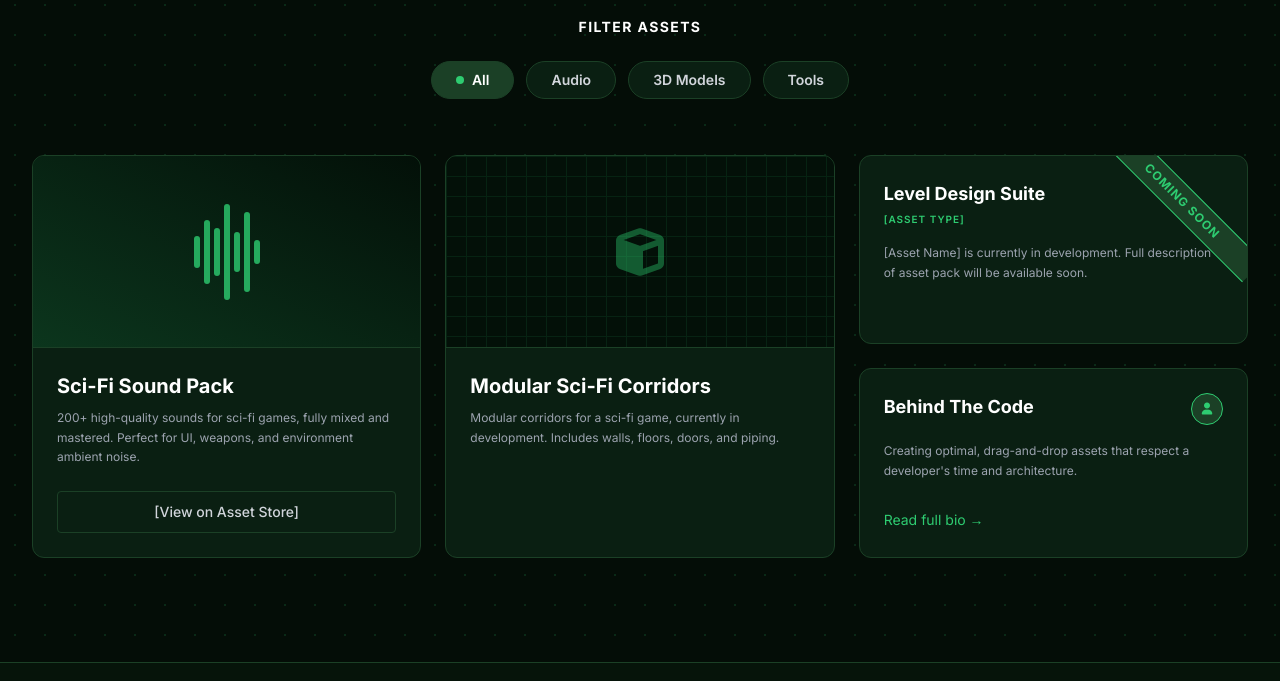
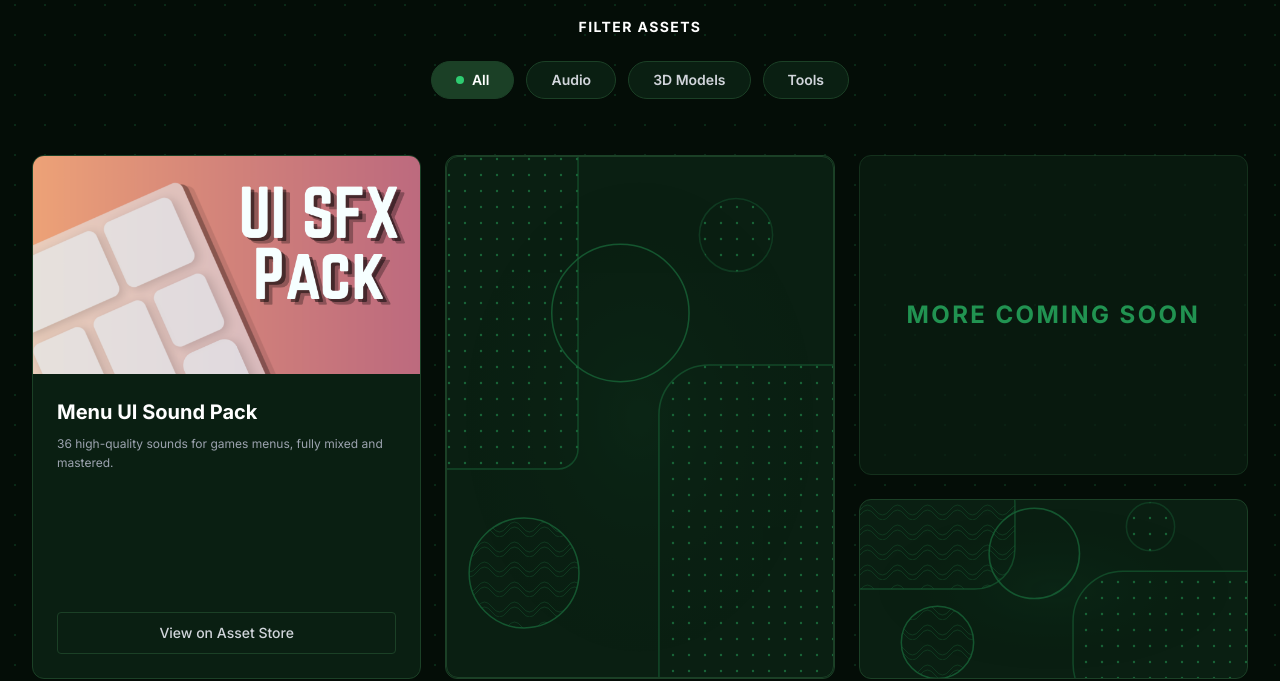
Before and after one commit to AS-Business/AS-Business.github.io, a plain HTML site: page index.html in a window 1280 px wide. Shown: the part 490-1171 px from the top of the page. Drawn offline with nearby package versions, Linux system fonts and the light colour scheme.

Commit message:
temporary site completed

```diff
--- a/index.html
+++ b/index.html
@@ -4,21 +4,25 @@
     <meta charset="UTF-8">
     <meta name="viewport" content="width=device-width, initial-scale=1.0">
     <title>Unity Asset Developer | Portfolio</title>
+    <!-- Tailwind CSS for styling -->
     <script src="https://cdn.tailwindcss.com"></script>
+    <!-- Google Fonts -->
     <link href="https://fonts.googleapis.com/css2?family=Inter:wght@300;400;500;600;700&display=swap" rel="stylesheet">
+    <!-- FontAwesome for Icons -->
     <link rel="stylesheet" href="https://cdnjs.cloudflare.com/ajax/libs/font-awesome/6.4.0/css/all.min.css">
 
+    <!-- Tailwind Configuration -->
     <script>
         tailwind.config = {
             theme: {
                 extend: {
                     fontFamily: { sans: ['Inter', 'sans-serif'] },
                     colors: {
-                        background: '#040d07',
-                        card: '#0a1f12',
-                        accent: '#2ecc71',
+                        background: '#040d07', /* Deep dark green almost black */
+                        card: '#0a1f12',       /* Dark green for cards */
+                        accent: '#2ecc71',     /* Clean, bright neon green */
                         accentHover: '#27ae60',
-                        borderGreen: '#1b4026'
+                        borderGreen: '#1b4026' /* Subtle border color */
                     }
                 }
             }
@@ -26,31 +30,59 @@
     </script>
 
     <style>
+        /* Minimalist Dot Grid Pattern Background */
         body {
             background-color: #040d07;
             background-image: radial-gradient(rgba(46, 204, 113, 0.15) 1px, transparent 1px);
             background-size: 30px 30px;
             color: #E2E8F0;
         }
+
+        /* Clean UI Cards - No heavy shadows */
         .clean-card {
             background-color: #0a1f12;
             border: 1px solid #1b4026;
             border-radius: 0.75rem;
         }
+
         .clean-button {
             border: 1px solid #1b4026;
             transition: all 0.2s ease-in-out;
         }
+
         .clean-button:hover {
             border-color: #2ecc71;
             background-color: rgba(46, 204, 113, 0.05);
         }
+
+        /* Ribbon for Coming Soon */
         .ribbon-wrapper {
-            position: absolute; top: 0; right: 0; width: 150px; height: 150px; overflow: hidden; border-top-right-radius: 0.75rem;
+            position: absolute;
+            top: 0;
+            right: 0;
+            width: 150px;
+            height: 150px;
+            overflow: hidden;
+            border-top-right-radius: 0.75rem;
         }
         .ribbon {
-            position: absolute; top: 30px; right: -35px; width: 200px; background-color: #1b4026; color: #2ecc71; text-align: center; padding: 5px 0; font-size: 0.75rem; font-weight: bold; transform: rotate(45deg); border-top: 1px solid #2ecc71; border-bottom: 1px solid #2ecc71; letter-spacing: 1px;
+            position: absolute;
+            top: 30px;
+            right: -35px;
+            width: 200px;
+            background-color: #1b4026;
+            color: #2ecc71;
+            text-align: center;
+            padding: 5px 0;
+            font-size: 0.75rem;
+            font-weight: bold;
+            transform: rotate(45deg);
+            border-top: 1px solid #2ecc71;
+            border-bottom: 1px solid #2ecc71;
+            letter-spacing: 1px;
         }
+
+        /* Geometric Graphic background for hero right side */
         .geo-bg {
             background-image: radial-gradient(circle at 50% 50%, rgba(46, 204, 113, 0.1) 0%, transparent 60%);
         }
@@ -58,36 +90,40 @@
 </head>
 <body class="antialiased font-sans flex flex-col min-h-screen">
 
+    <!-- Top Navigation Bar (Flat, dark green) -->
     <nav class="w-full bg-[#06140a] border-b border-borderGreen px-8 py-5 flex justify-between items-center sticky top-0 z-50">
-        <a href="index.html" class="flex items-center gap-3 text-xl font-bold text-white tracking-wider hover:opacity-80 transition-opacity">
-            <i class="fab fa-unity text-accent text-2xl"></i>
-            <span>DEV PORTFOLIO</span>
-        </a>
+        <div class="flex items-center gap-3 text-xl font-bold text-white tracking-wider">
+            <span>AS-Creations</span>
+        </div>
         <div class="hidden md:flex space-x-6 text-sm font-medium text-gray-300">
-            <a href="index.html#portfolio" class="px-4 py-1.5 border border-borderGreen rounded-full text-white bg-card transition-all">PROJECTS</a>
-            <a href="about.html" class="px-4 py-1.5 border border-transparent hover:border-borderGreen rounded-full transition-all">ABOUT</a>
-            <a href="mailto:your.email@example.com" class="px-4 py-1.5 border border-transparent hover:border-borderGreen rounded-full transition-all">CONTACT</a>
+            <a href="#portfolio" class="px-4 py-1.5 border border-borderGreen rounded-full text-white bg-card transition-all">ASSETS</a>
+            <a href="#about" class="px-4 py-1.5 border border-transparent hover:border-borderGreen rounded-full transition-all">ABOUT</a>
+            <a href="mailto:asmenkhkara.business@gmail.com" class="px-4 py-1.5 border border-transparent hover:border-borderGreen rounded-full transition-all">CONTACT</a>
         </div>
     </nav>
 
+    <!-- Hero Section -->
     <header class="pt-20 pb-16 px-8 max-w-7xl mx-auto w-full grid grid-cols-1 md:grid-cols-2 gap-12 items-center">
+        <!-- Left text area -->
         <div>
-            <h1 class="text-5xl font-bold text-white mb-4 tracking-tight">Premium Assets</h1>
-            <h2 class="text-xl text-gray-300 mb-6 font-medium">Showcasing My Unity Asset Portfolio</h2>
+            <h1 class="text-5xl font-bold text-white mb-4 tracking-tight">
+                Unity Asset Store
+            </h1>
+            <h2 class="text-xl text-gray-300 mb-6 font-medium">
+                    <!-- put a tagline here later -->
+            </h2>
             <p class="text-sm text-gray-400 mb-8 max-w-md leading-relaxed">
-                High-quality, game-ready resources, designed to help indie developers and studios create stunning games efficiently.
             </p>
             <div class="flex gap-4">
                 <a href="#portfolio" class="clean-button text-white px-6 py-2.5 rounded-full text-sm font-semibold">
-                    [View Project]
-                </a>
-                <a href="https://github.com/[YourUsername]" target="_blank" class="clean-button text-white px-6 py-2.5 rounded-full text-sm font-semibold flex items-center">
-                    <i class="fab fa-github mr-2"></i> Github
+                    Projects
                 </a>
             </div>
         </div>
 
+        <!-- Right decorative graphic area -->
         <div class="clean-card h-64 relative overflow-hidden geo-bg flex justify-center items-center">
+            <!-- Simulated constellation / wireframe connecting dots -->
             <svg width="100%" height="100%" class="absolute opacity-60">
                 <line x1="20%" y1="50%" x2="40%" y2="80%" stroke="#2ecc71" stroke-width="1" />
                 <line x1="40%" y1="80%" x2="70%" y2="90%" stroke="#2ecc71" stroke-width="1" />
@@ -95,6 +131,7 @@
                 <line x1="80%" y1="40%" x2="60%" y2="20%" stroke="#2ecc71" stroke-width="1" />
                 <line x1="60%" y1="20%" x2="20%" y2="50%" stroke="#2ecc71" stroke-width="1" />
                 <line x1="80%" y1="40%" x2="90%" y2="10%" stroke="#2ecc71" stroke-width="1" />
+
                 <circle cx="20%" cy="50%" r="4" fill="none" stroke="#2ecc71" stroke-width="2" />
                 <circle cx="40%" cy="80%" r="3" fill="none" stroke="#2ecc71" stroke-width="1" />
                 <circle cx="70%" cy="90%" r="3" fill="none" stroke="#2ecc71" stroke-width="1" />
@@ -105,109 +142,166 @@
         </div>
     </header>
 
+    <!-- Filter Section -->
     <section class="py-8 px-8 max-w-7xl mx-auto w-full text-center">
         <h3 class="text-sm font-bold tracking-widest text-white mb-6 uppercase">Filter Assets</h3>
         <div class="flex flex-wrap justify-center gap-3">
             <button onclick="filterSelection('all')" class="filter-btn bg-borderGreen text-white px-6 py-2 rounded-full text-sm font-semibold transition-all border border-borderGreen hover:border-accent flex items-center">
                 <span class="w-2 h-2 rounded-full bg-accent mr-2"></span> All
             </button>
-            <button onclick="filterSelection('audio')" class="filter-btn bg-card text-gray-300 px-6 py-2 rounded-full text-sm font-semibold transition-all border border-borderGreen hover:border-accent">Audio</button>
-            <button onclick="filterSelection('models')" class="filter-btn bg-card text-gray-300 px-6 py-2 rounded-full text-sm font-semibold transition-all border border-borderGreen hover:border-accent">3D Models</button>
-            <button onclick="filterSelection('tools')" class="filter-btn bg-card text-gray-300 px-6 py-2 rounded-full text-sm font-semibold transition-all border border-borderGreen hover:border-accent">Tools</button>
+            <button onclick="filterSelection('audio')" class="filter-btn bg-card text-gray-300 px-6 py-2 rounded-full text-sm font-semibold transition-all border border-borderGreen hover:border-accent">
+                Audio
+            </button>
+            <button onclick="filterSelection('models')" class="filter-btn bg-card text-gray-300 px-6 py-2 rounded-full text-sm font-semibold transition-all border border-borderGreen hover:border-accent">
+                3D Models
+            </button>
+            <button onclick="filterSelection('tools')" class="filter-btn bg-card text-gray-300 px-6 py-2 rounded-full text-sm font-semibold transition-all border border-borderGreen hover:border-accent">
+                Tools
+            </button>
         </div>
     </section>
 
-    <section id="portfolio" class="py-6 px-8 max-w-7xl mx-auto w-full mb-20 flex-grow">
+    <!-- Portfolio Grid -->
+    <section id="portfolio" class="py-6 px-8 max-w-7xl mx-auto w-full mb-20">
         <div class="grid grid-cols-1 md:grid-cols-3 gap-6">
 
+            <!-- Card 1: Sound Pack (Large) -->
             <div class="asset-card audio clean-card overflow-hidden flex flex-col col-span-1">
-                <div class="h-48 bg-[#031008] border-b border-borderGreen relative overflow-hidden flex items-center justify-center">
-                    <div class="absolute inset-0 bg-gradient-to-tr from-accent/20 to-transparent"></div>
-                    <div class="flex items-center justify-center gap-1 w-full px-8 opacity-80 z-10">
-                        <div class="w-1.5 h-8 bg-accent rounded-full"></div>
-                        <div class="w-1.5 h-16 bg-accent rounded-full"></div>
-                        <div class="w-1.5 h-12 bg-accent rounded-full"></div>
-                        <div class="w-1.5 h-24 bg-accent rounded-full"></div>
-                        <div class="w-1.5 h-10 bg-accent rounded-full"></div>
-                        <div class="w-1.5 h-20 bg-accent rounded-full"></div>
-                        <div class="w-1.5 h-6 bg-accent rounded-full"></div>
-                    </div>
-                </div>
+                <!-- Visual Placeholder for Audio -->
+                <img src="./images/sfx-thumbnail.png" alt="sound effect pack image thumbnail">
                 <div class="p-6 flex flex-col flex-grow">
-                    <h3 class="text-xl font-bold text-white mb-2">Sci-Fi Sound Pack</h3>
-                    <p class="text-xs text-gray-400 mb-6 flex-grow leading-relaxed">200+ high-quality sounds for sci-fi games, fully mixed and mastered. Perfect for UI, weapons, and environment ambient noise.</p>
-                    <a href="#" class="block text-center w-full clean-button text-gray-300 py-2.5 rounded text-sm font-medium">
-                        [View on Asset Store]
+                    <h3 class="text-xl font-bold text-white mb-2">Menu UI Sound Pack</h3>
+                    <p class="text-xs text-gray-400 mb-6 flex-grow leading-relaxed">36 high-quality sounds for games menus, fully mixed and mastered.</p>
+                    <a href="https://assetstore.unity.com/packages/slug/390350" class="block text-center w-full clean-button text-gray-300 py-2.5 rounded text-sm font-medium">
+                        View on Asset Store
                     </a>
                 </div>
             </div>
 
+            <!-- Card 2: Placeholder -->
             <div class="asset-card models clean-card overflow-hidden flex flex-col col-span-1">
-                <div class="h-48 bg-[#031008] border-b border-borderGreen relative overflow-hidden flex items-center justify-center">
-                     <i class="fas fa-cube text-5xl text-accent/40 z-10"></i>
-                     <div class="absolute inset-0 opacity-10 bg-[linear-gradient(#2ecc71_1px,transparent_1px),linear-gradient(90deg,#2ecc71_1px,transparent_1px)] bg-[size:20px_20px]"></div>
-                </div>
-                <div class="p-6 flex flex-col flex-grow">
-                    <h3 class="text-xl font-bold text-white mb-2">Modular Sci-Fi Corridors</h3>
-                    <p class="text-xs text-gray-400 mb-6 flex-grow leading-relaxed">Modular corridors for a sci-fi game, currently in development. Includes walls, floors, doors, and piping.</p>
+                <div class="clean-card relative overflow-hidden flex flex-col h-full min-h-[180px] group">
+
+                    <svg width="100%" height="100%" xmlns="http://www.w3.org/2000/svg" class="absolute inset-0 opacity-40 group-hover:opacity-60 transition-opacity duration-500">
+                        <defs>
+                            <pattern id="dots" x="0" y="0" width="16" height="16" patternUnits="userSpaceOnUse">
+                                <circle fill="#2ecc71" cx="2" cy="2" r="1.2"></circle>
+                            </pattern>
+                            <pattern id="waves" x="0" y="0" width="30" height="20" patternUnits="userSpaceOnUse">
+                                <path d="M0 10 Q 7.5 0, 15 10 T 30 10" fill="none" stroke="#2ecc71" stroke-width="0.75" opacity="0.5"></path>
+                                <path d="M0 15 Q 7.5 5, 15 15 T 30 15" fill="none" stroke="#2ecc71" stroke-width="0.75" opacity="0.5"></path>
+                            </pattern>
+                        </defs>
+
+                        <g stroke="#2ecc71" stroke-width="1.5" fill="none">
+                            <rect x="-16%" y="-10%" width="50%" height="70%" rx="20" fill="url(#dots)" stroke-opacity="0.6"/>
+
+                            <rect x="55%" y="40%" width="60%" height="80%" rx="50" fill="url(#dots)" stroke-opacity="0.6"/>
+
+                            <circle cx="45%" cy="30%" r="15%" stroke-opacity="0.8" />
+                            <circle cx="75%" cy="15%" r="8%" fill="url(#dots)" stroke-opacity="0.4" />
+                            <circle cx="20%" cy="80%" r="12%" fill="url(#waves)" stroke-opacity="0.8" />
+
+                            <path d="M 10% 20% C 40% 10%, 30% 90%, 80% 60%" stroke-dasharray="4,4" stroke-opacity="0.5" />
+                        </g>
+
+                        <rect width="100%" height="100%" fill="url(#glow)" style="mix-blend-mode: overlay;" />
+                        <defs>
+                            <radialGradient id="glow" cx="50%" cy="50%" r="50%">
+                                <stop offset="0%" stop-color="#2ecc71" stop-opacity="0.1" />
+                                <stop offset="100%" stop-color="transparent" stop-opacity="0" />
+                            </radialGradient>
+                        </defs>
+                    </svg>
                 </div>
             </div>
 
+            <!-- Column 3: Stacked Cards -->
             <div class="col-span-1 flex flex-col gap-6">
-                <div class="asset-card tools clean-card overflow-hidden relative p-6 flex flex-col h-1/2 min-h-[180px]">
-                    <div class="ribbon-wrapper">
-                        <div class="ribbon">COMING SOON</div>
-                    </div>
-                    <h3 class="text-lg font-bold text-white mb-1">Level Design Suite</h3>
-                    <p class="text-[10px] text-accent mb-4 tracking-widest uppercase font-semibold">[Asset Type]</p>
-                    <p class="text-xs text-gray-400 leading-relaxed">[Asset Name] is currently in development. Full description of asset pack will be available soon.</p>
+
+                <!-- Stacked Top:  -->
+                <div class="asset-card models clean-card col-span-1 min-h-[320px] flex items-center justify-center opacity-70 transition-opacity hover:opacity-100">
+                    <h3 class="text-2xl font-bold text-accent tracking-widest uppercase">
+                        More Coming Soon
+                    </h3>
                 </div>
 
-                <div class="clean-card p-6 flex flex-col h-1/2 min-h-[180px]">
-                    <div class="flex justify-between items-start mb-2">
-                        <h3 class="text-lg font-bold text-white">Behind The Code</h3>
-                        <div class="w-8 h-8 rounded-full bg-borderGreen flex items-center justify-center text-xs text-accent border border-accent">
-                            <i class="fas fa-user"></i>
-                        </div>
-                    </div>
-                    <p class="text-xs text-gray-400 leading-relaxed mt-2 flex-grow">
-                        Creating optimal, drag-and-drop assets that respect a developer's time and architecture.
-                    </p>
-                    <a href="about.html" class="text-accent hover:text-white mt-4 block text-sm border-b border-transparent hover:border-accent w-max pb-0.5 transition-all">
-                        Read full bio &rarr;
-                    </a>
+                <!-- Decorative card -->
+                <div class="clean-card relative overflow-hidden flex flex-col h-full min-h-[180px] group">
+
+                    <svg width="100%" height="100%" xmlns="http://www.w3.org/2000/svg" class="absolute inset-0 opacity-40 group-hover:opacity-60 transition-opacity duration-500">
+                        <defs>
+                            <pattern id="dots" x="0" y="0" width="16" height="16" patternUnits="userSpaceOnUse">
+                                <circle fill="#2ecc71" cx="2" cy="2" r="1.2"></circle>
+                            </pattern>
+                            <pattern id="waves" x="0" y="0" width="30" height="20" patternUnits="userSpaceOnUse">
+                                <path d="M0 10 Q 7.5 0, 15 10 T 30 10" fill="none" stroke="#2ecc71" stroke-width="0.75" opacity="0.5"></path>
+                                <path d="M0 15 Q 7.5 5, 15 15 T 30 15" fill="none" stroke="#2ecc71" stroke-width="0.75" opacity="0.5"></path>
+                            </pattern>
+                        </defs>
+
+                        <g stroke="#2ecc71" stroke-width="1.5" fill="none">
+                            <rect x="-10%" y="-20%" width="50%" height="70%" rx="40" fill="url(#waves)" stroke-opacity="0.6"/>
+
+                            <rect x="55%" y="40%" width="60%" height="80%" rx="50" fill="url(#dots)" stroke-opacity="0.6"/>
+
+                            <circle cx="45%" cy="30%" r="15%" stroke-opacity="0.8" />
+                            <circle cx="75%" cy="15%" r="8%" fill="url(#dots)" stroke-opacity="0.4" />
+                            <circle cx="20%" cy="80%" r="12%" fill="url(#waves)" stroke-opacity="0.8" />
+
+                            <path d="M 10% 20% C 40% 10%, 30% 90%, 80% 60%" stroke-dasharray="4,4" stroke-opacity="0.5" />
+                        </g>
+
+                        <rect width="100%" height="100%" fill="url(#glow)" style="mix-blend-mode: overlay;" />
+                        <defs>
+                            <radialGradient id="glow" cx="50%" cy="50%" r="50%">
+                                <stop offset="0%" stop-color="#2ecc71" stop-opacity="0.1" />
+                                <stop offset="100%" stop-color="transparent" stop-opacity="0" />
+                            </radialGradient>
+                        </defs>
+                    </svg>
                 </div>
+
             </div>
         </div>
     </section>
 
+    <!-- Footer -->
     <footer class="mt-auto border-t border-borderGreen bg-[#06140a] py-6 px-8 flex flex-col items-center gap-4">
         <div class="flex gap-4 text-accent">
-            <a href="#" class="hover:text-white transition-colors"><i class="fab fa-twitter text-lg"></i></a>
-            <a href="#" class="hover:text-white transition-colors"><i class="fab fa-youtube text-lg"></i></a>
-            <a href="#" class="hover:text-white transition-colors"><i class="fas fa-envelope text-lg"></i></a>
+            <!-- <a href="#" class="hover:text-white transition-colors"><i class="fab fa-twitter text-lg"></i></a> -->
+            <!-- <a href="#" class="hover:text-white transition-colors"><i class="fab fa-youtube text-lg"></i></a> -->
+            <a href="mailto:asmenkhkara.business@gmail.com" class="hover:text-white transition-colors"><i class="fas fa-envelope text-lg"></i></a>
         </div>
-        <p class="text-[11px] text-gray-500">Copyright &copy; 2026 [Your Name]. All rights reserved.</p>
+        <p class="text-[11px] text-gray-500">Copyright &copy; 2026 AS-Creations. All rights reserved.</p>
     </footer>
 
+    <!-- Filtering Logic -->
     <script>
         function filterSelection(category) {
             const items = document.getElementsByClassName('asset-card');
             const buttons = document.getElementsByClassName('filter-btn');
 
+            // UI Update for buttons
             for (let i = 0; i < buttons.length; i++) {
+                // Reset to default inactive style
                 buttons[i].classList.remove('bg-borderGreen', 'text-white');
                 buttons[i].classList.add('bg-card', 'text-gray-300');
+
+                // Remove the green dot if it exists
                 const dot = buttons[i].querySelector('span');
                 if(dot) dot.remove();
 
+                // Set active style
                 if (buttons[i].getAttribute('onclick').includes(category)) {
                     buttons[i].classList.remove('bg-card', 'text-gray-300');
                     buttons[i].classList.add('bg-borderGreen', 'text-white');
+                    // Inject green dot indicator
                     buttons[i].insertAdjacentHTML('afterbegin', '<span class="w-2 h-2 rounded-full bg-accent mr-2"></span>');
                 }
             }
 
+            // Show/hide grid items based on class
             for (let i = 0; i < items.length; i++) {
                 if (category === 'all') {
                     items[i].style.display = 'flex';
```
Also changed, not shown: images/sfx-thumbnail-small.png (added), images/sfx-thumbnail.png (added).
